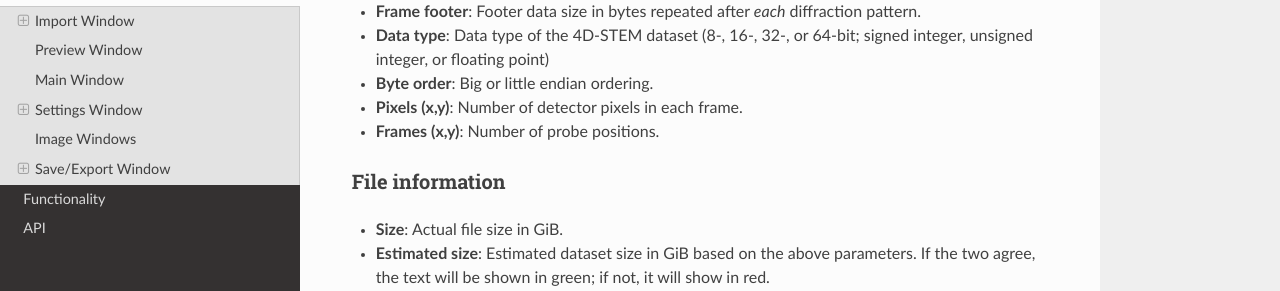
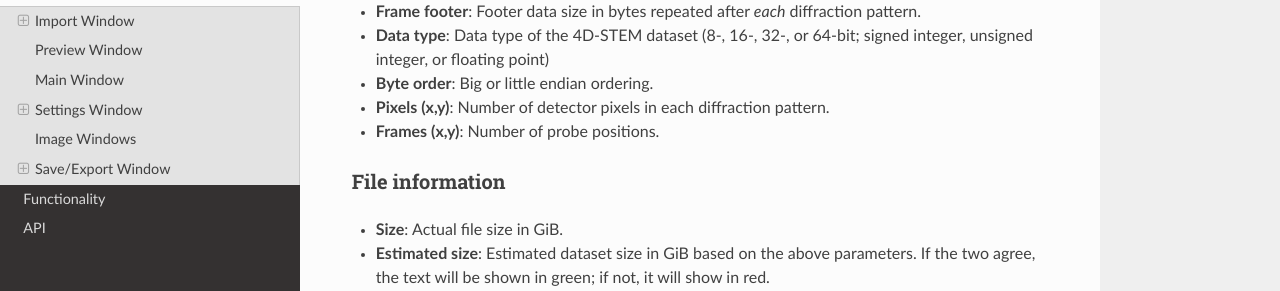
Before and after one commit to bryandesser/Quant4D, a Sphinx documentation site: the page built from docs/source/graphical_user_interface.rst, in a window 1280 px wide and 900 px high, scrolled down 590 px. Shown: the part 160-451 px from the top of the window. Built offline with Sphinx 7.4.7 and the Read the Docs theme 3.1.0, drawn with Linux system fonts in a browser that asks for light colours; formulas are drawn with MathJax 3; pages that are not in the unit, such as notebooks, are missing from menus.

Commit message:
Jun 12, 2025, 10:23 AM

```diff
--- a/docs/source/graphical_user_interface.rst
+++ b/docs/source/graphical_user_interface.rst
@@ -36,7 +36,7 @@ Parameters
 * **Data type**: Data type of the 4D-STEM dataset (8-, 16-, 32-, or 64-bit;
   signed integer, unsigned integer, or floating point)
 * **Byte order**: Big or little endian ordering.
-* **Pixels (x,y)**: Number of detector pixels in each frame.
+* **Pixels (x,y)**: Number of detector pixels in each diffraction pattern.
 * **Frames (x,y)**: Number of probe positions.
 
 File information
```
